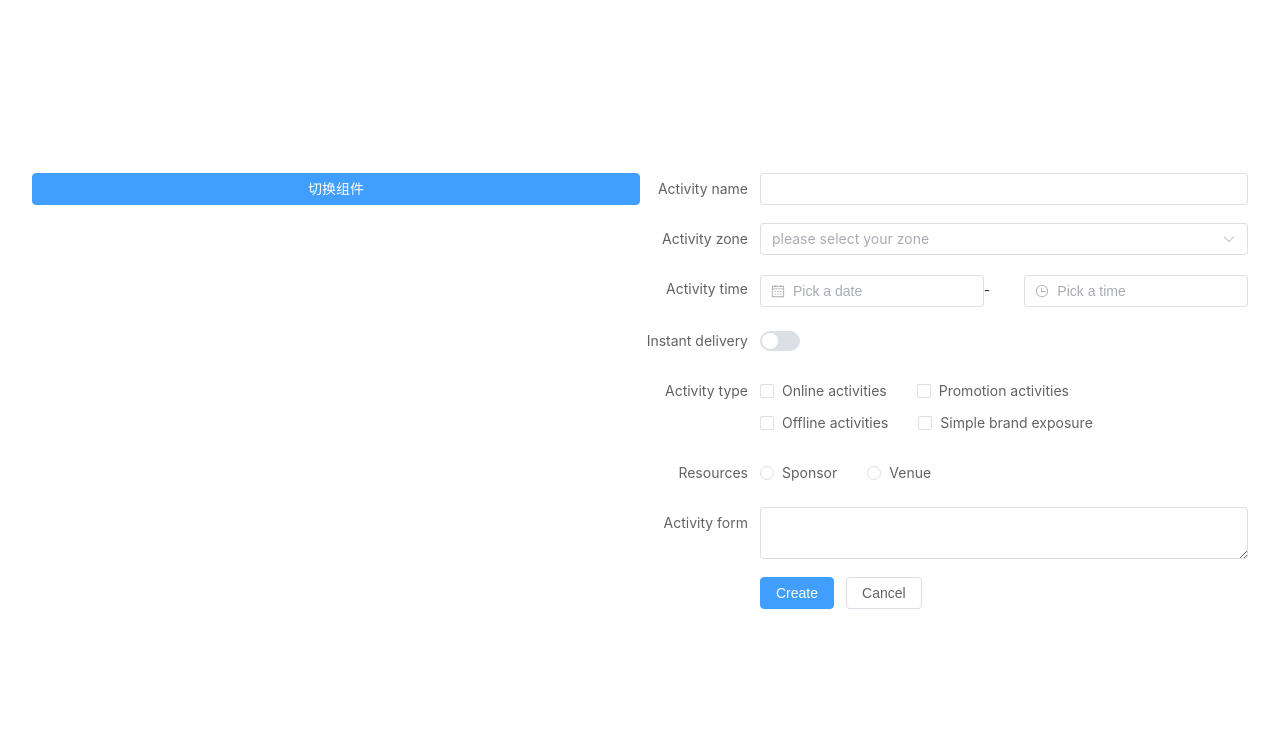
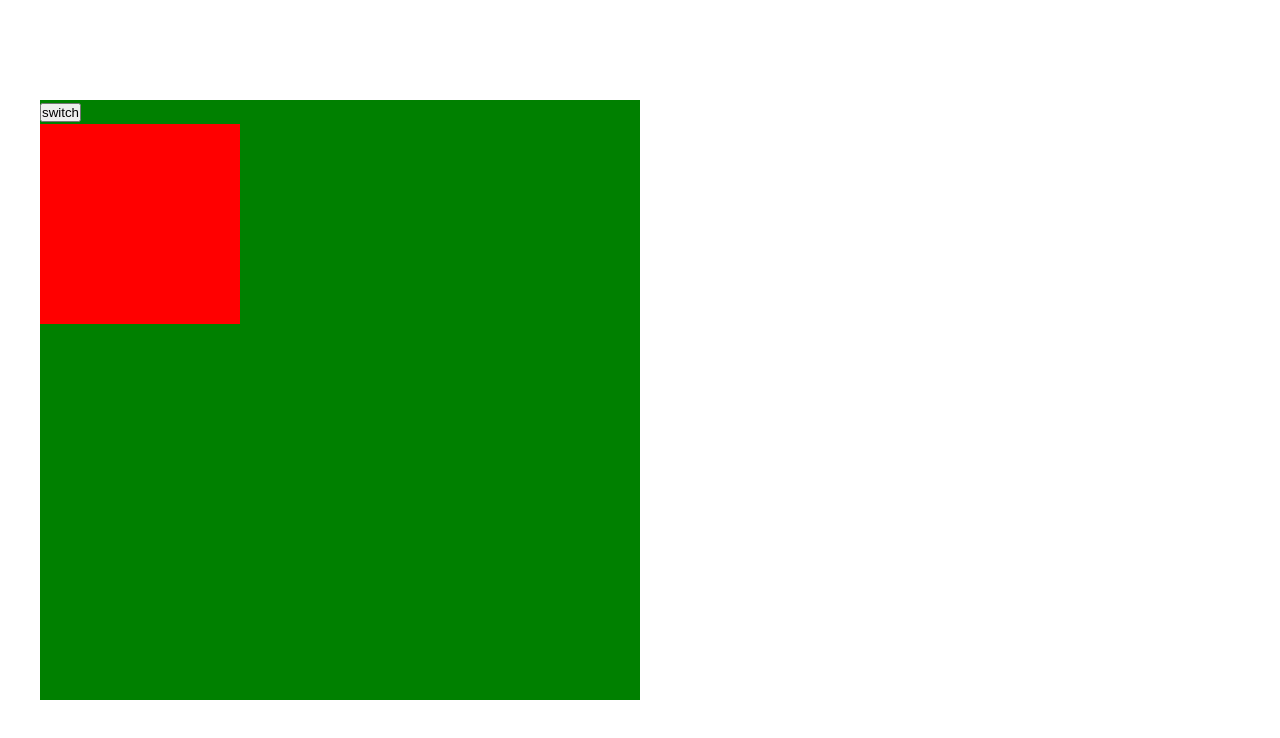
Before and after one commit to 123456hawkins/xiaomanVue3, a Vue app: page / in a window 1280 px wide. Shown: the top 738 px of the page. Built offline with nearby package versions, Linux system fonts and the light colour scheme.

Commit message:
新增transition组件

```diff
--- a/package.json
+++ b/package.json
@@ -12,7 +12,9 @@
     "lint": "eslint . --ext .vue,.js,.jsx,.cjs,.mjs,.ts,.tsx,.cts,.mts --fix --ignore-path .gitignore"
   },
   "dependencies": {
+    "animate.css": "^4.1.1",
     "element-plus": "^2.4.2",
+    "gsap": "^3.12.2",
     "pinia": "^2.1.7",
     "scss": "^0.2.4",
     "vue": "^3.3.4",
--- a/src/App.vue
+++ b/src/App.vue
@@ -1,35 +1,11 @@
 <template>
-  <el-button type="primary" @click="flag = !flag">切换组件</el-button>
-  <!-- 只缓存A组件的 -->
-  <!-- keeplive只能有一个子节点 -->
-  <KeepAlive>
-    <A v-if="flag"></A>
-    <B v-else></B>
-  </KeepAlive>
+  <div>
+    <content></content>
+  </div>
 </template>
 
 <script setup lang='ts'>
-import { ref, onActivated, onDeactivated, onMounted, onUnmounted } from 'vue'
-import A from './example/A.vue';
-import B from './example/B.vue';
-let flag = ref<boolean>(true)
-
-// 这两个生命周期只有开启keepalive才能使用
-onMounted(() => {
-  console.log('初始化');
-
-})
-onUnmounted(() => {
-  console.log('卸载');
-
-})
-onActivated(() => {
-  console.log('keepalive初始化');
-
-})
-onDeactivated(() => {
-  console.log('keepalive卸载');
-
-})
+import { ref, reactive } from 'vue'
+import content from '@/Content/index.vue'
 </script>
 <style scoped lang='scss'></style>
--- a/src/Content/index.vue
+++ b/src/Content/index.vue
@@ -1,8 +1,104 @@
 <template>
-  <div>content</div>
+  <div class="content">
+    <button @click="flag = !flag">switch</button>
+    <!-- 要加animate__animated前缀 -->
+    <transition @before-enter="onBeforeEnter" @enter="onEnter" @after-enter="onAfterEnter"
+      @enter-cancelled="onEnterCancelled" @before-leave="onBeforeLeave" @leave="onLeave" @after-leave="onAfterLeave"
+      @leave-cancelled="onLeaveCancelled" :duration="3000" name="fade">
+      <div v-if="flag" class="box"></div>
+    </transition>
+  </div>
 </template>
 
 <script setup lang='ts'>
-import { ref, reactive } from 'vue'
+import { ref } from 'vue'
+// 导入animate库
+import 'animate.css'
+import gsap from 'gsap'
+let flag = ref<boolean>(true)
+
+const onBeforeEnter = (el: Element) => {
+  console.log('插入之前', el);
+  gsap.set(el, {
+    width: 0,
+    height: 0
+  })
+
+}
+const onEnter = (el: Element, done: gsap.Callback) => {
+  console.log('插入到dom的下一帧', el);
+  gsap.to(el, {
+    width: 200,
+    height: 200,
+    onComplete: done
+  })
+}
+const onAfterEnter = (el: Element) => {
+  console.log('插入到dom完成后', el);
+}
+const onEnterCancelled = (el: Element) => {
+  console.log('插入到dom取消', el);
+}
+const onBeforeLeave = (el: Element) => {
+  console.log('离开dom之前', el);
+}
+const onLeave = (el: Element, done: gsap.Callback) => {
+  console.log('离开dom的下一帧', el);
+  gsap.to(el, {
+    width: 0,
+    height: 0,
+    onComplete: done
+  })
+}
+const onAfterLeave = (el: Element) => {
+  console.log('离开dom完成后', el);
+}
+const onLeaveCancelled = (el: Element) => {
+  console.log('离开dom取消', el);
+
+}
 </script>
-<style scoped lang='scss'></style>
+
+<style scoped lang='scss'>
+// 动画要放在元素属性下面,不然读不到
+.box {
+  height: 200px;
+  width: 200px;
+  background-color: red;
+}
+
+// .fade-enter-active {
+//   transition: all 1.5s ease;
+// }
+
+.fade-enter-from {
+  height: 0;
+  width: 0;
+}
+
+.fade-enter-to {
+  height: 100px;
+  width: 100px;
+}
+
+// .fade-leave-active {
+//   transition: all 1.5s ease;
+// }
+
+.fade-leave-from {
+  height: 100px;
+  width: 100px;
+}
+
+.fade-leave-to {
+  height: 0;
+  width: 0;
+}
+
+
+.content {
+  height: 600px;
+  width: 600px;
+  background-color: green;
+}
+</style>
```
Also changed, not shown: 2 other files (tests, documents, lock files or other folders).
